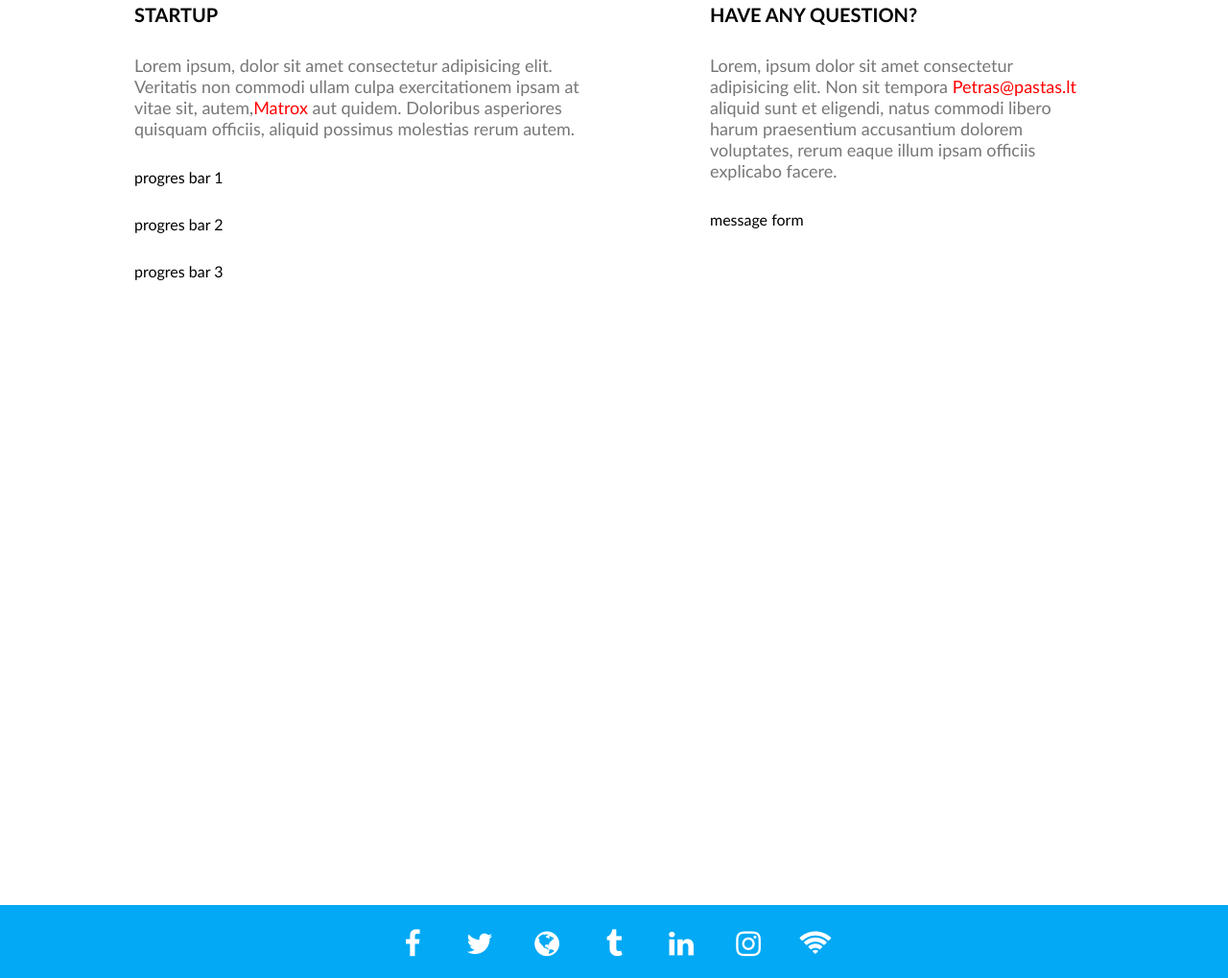
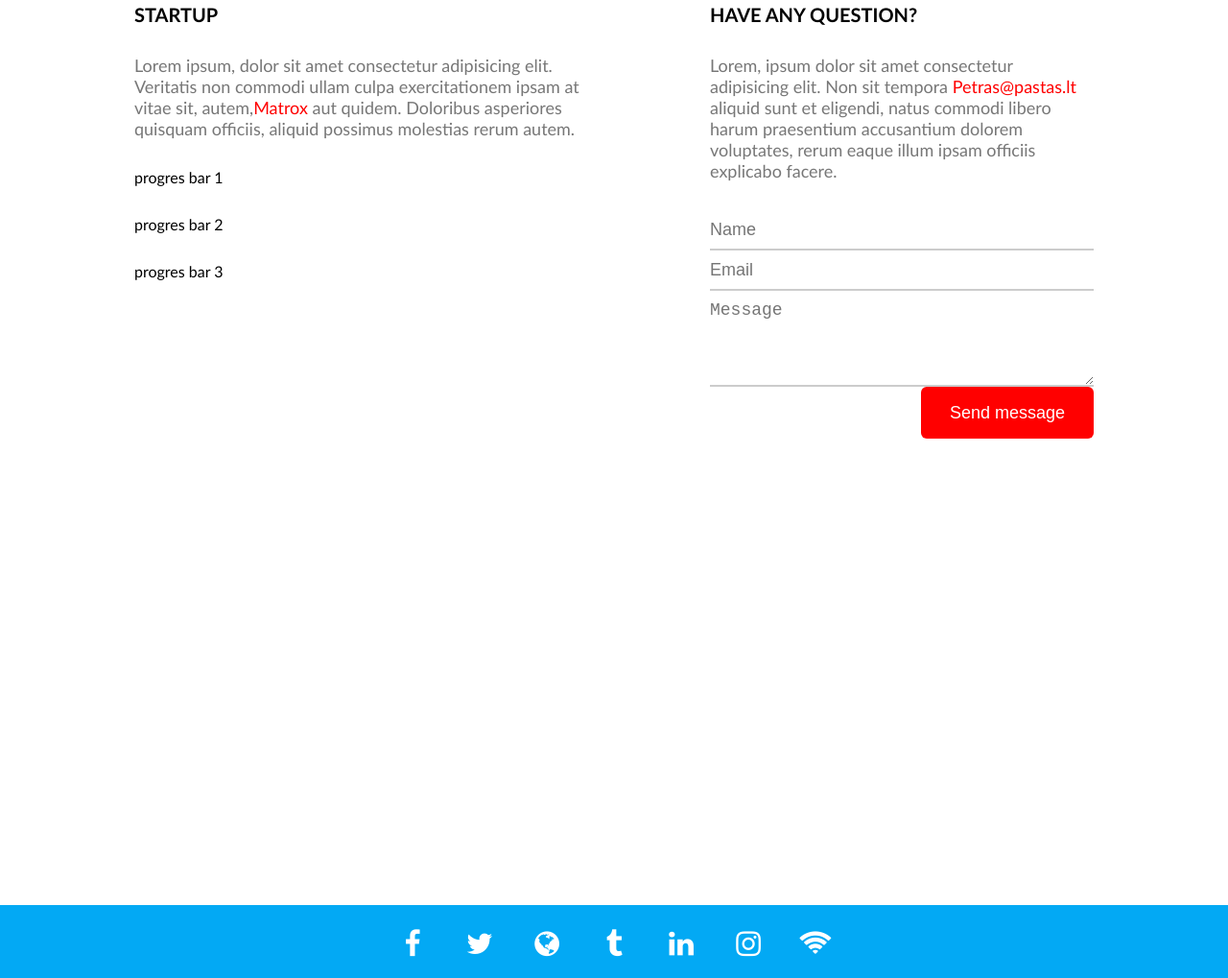
Before and after one commit to Kalis1990/5-coming-soon, a website: page index.html in a window 1280 px wide. Shown: the part 857-1876 px from the top of the page at 96% size. Drawn offline with Linux system fonts and the light colour scheme.

Commit message:
message-form

```diff
--- a/css/components/button.css
+++ b/css/components/button.css
@@ -0,0 +1,10 @@
+.btn{
+    padding: 18px 30px;
+    border-radius: 6px;
+    font-size: 18px;
+    line-height: 18px;
+    background-color: red;
+    color: #fff;
+    border: none;
+
+}
--- a/css/components/form.css
+++ b/css/components/form.css
@@ -0,0 +1,29 @@
+.form{
+    display: flex;
+    flex-wrap: wrap;
+    /* align-items: flex-end; */
+    justify-content: flex-end;
+}
+/* .form > * + * {
+    margin-top: 20px;
+} */
+.form label{
+    display: none;
+}
+.form input,
+.form textarea{
+    padding: 10px 0;
+    border:none;
+    border-bottom: 2px solid #ccc;
+    line-height: 20px;
+    font-size: 18px;
+    width: 100%;
+}
+.form textarea{
+    padding: 10px 0;
+    min-height: 60px;
+    height: 100px;
+    max-height: 240px;
+    resize: vertical;
+
+}
--- a/css/pages/home.css
+++ b/css/pages/home.css
@@ -79,6 +79,7 @@ section.bg-main{
 .section-description > a:hover{
     text-decoration: underline;
 }
+
 footer.container {
     padding-top: 0;
 }
@@ -149,3 +150,23 @@ footer > .row {
 .Copyright > *:last-child::after {
     display: none;
 }
+
+@media(max-width: 700px){
+    .main-content{
+        gap:60px;
+        flex-direction: column;
+    }
+    .column{
+        width: 100%;
+
+    }
+    .right-column{
+        width: 100%;
+
+    }
+}
+@media(min-width: 1100px){
+    .form input{
+        width: calc(50%-10px);
+    }
+}
--- a/index.html
+++ b/index.html
@@ -62,8 +62,14 @@
             <div class="column right-column">
                 <h2 class="section-title">Have any question?</h2>
                 <p class="section-description">Lorem, ipsum dolor sit amet consectetur adipisicing elit. Non sit tempora <a href="#">Petras@pastas.lt</a> aliquid sunt et eligendi, natus commodi libero harum praesentium accusantium dolorem voluptates, rerum eaque illum ipsam officiis explicabo facere.</p>
-                <form>
-                   message form
+                <form class="form">
+                    <label for="name">Name</label>
+                   <input id="name" type="text" placeholder="Name" required="">
+                   <label for="email">Email</label>
+                   <input id="email" type="email" placeholder="Email" required="">
+                   <label for="message">Message</label>
+                   <textarea id="message" id="" placeholder="Message" required></textarea>
+                   <button class="btn" type="submit">Send message</button>
                 </form>
 
             </div>
```
